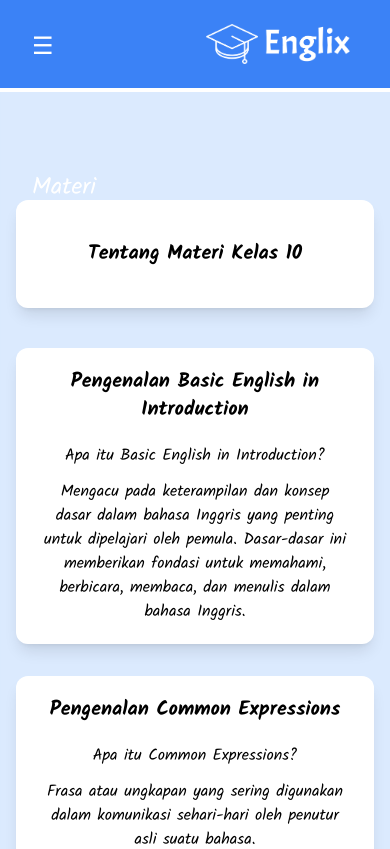
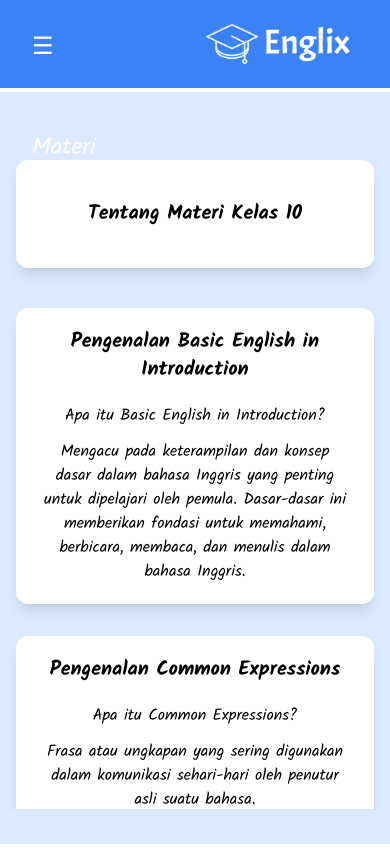
Before and after one commit to TrustyKrab/Englix-Client, a React (Vite) app: page /Kelas11Page in a window 390 px wide. Built offline with nearby package versions, Linux system fonts and the light colour scheme; no server answers; sample sign-in values are in the browser's storage.

Commit message:
add responsive

```diff
--- a/src/assets/Pages/Kelas11Page/SidebarK11.jsx
+++ b/src/assets/Pages/Kelas11Page/SidebarK11.jsx
@@ -123,10 +123,10 @@ export default function SidebarK11() {
     };
 
     return (
-        <div className="relative flex flex-col md:flex-row bg-blue-100 mt-10">
+        <div className="relative flex flex-col md:flex-row bg-blue-100 ">
             {/* Sidebar untuk Desktop dan Mobile */}
             <div
-                className={`fixed inset-y-0 left-0 md:static md:w-1/4 bg-blue-100 text-white md:bg-transparent md:h-auto transition-transform duration-300 ease-in-out ${isSidebarOpen ? 'translate-x-0' : '-translate-x-full md:translate-x-0 z-30'}`}
+                className={`fixed inset-y-0 left-0 top-4 md:static md:w-1/4 bg-blue-100 text-white md:bg-transparent md:h-auto transition-transform duration-300 ease-in-out ${isSidebarOpen ? 'translate-x-0' : '-translate-x-full md:translate-x-0 z-30'}`}
             >
                 <div className="text-lg relative h-[80vh] overflow-y-scroll scrollbar-thin px-10 py-14 mt-10 md:py-10 sm:py-14">
                     {coba.map((data, index) => (
```
